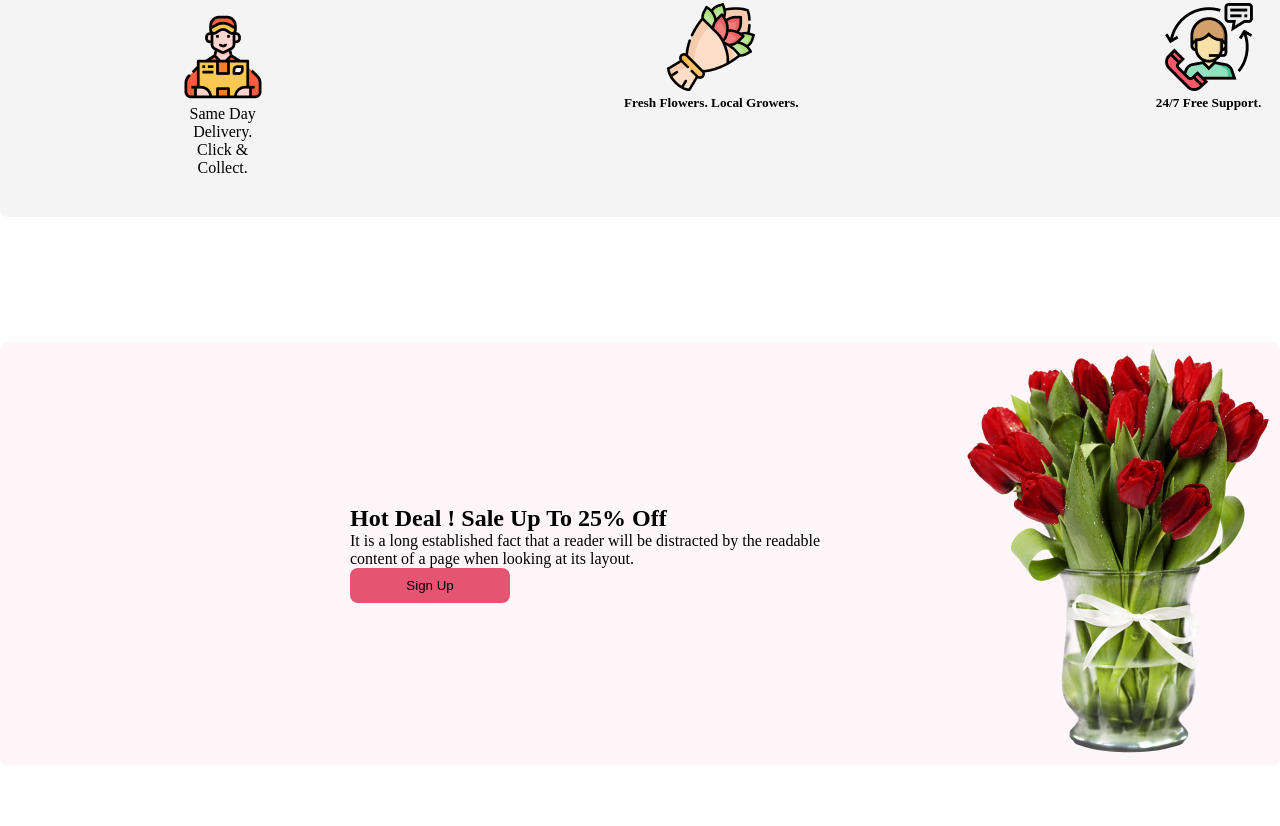
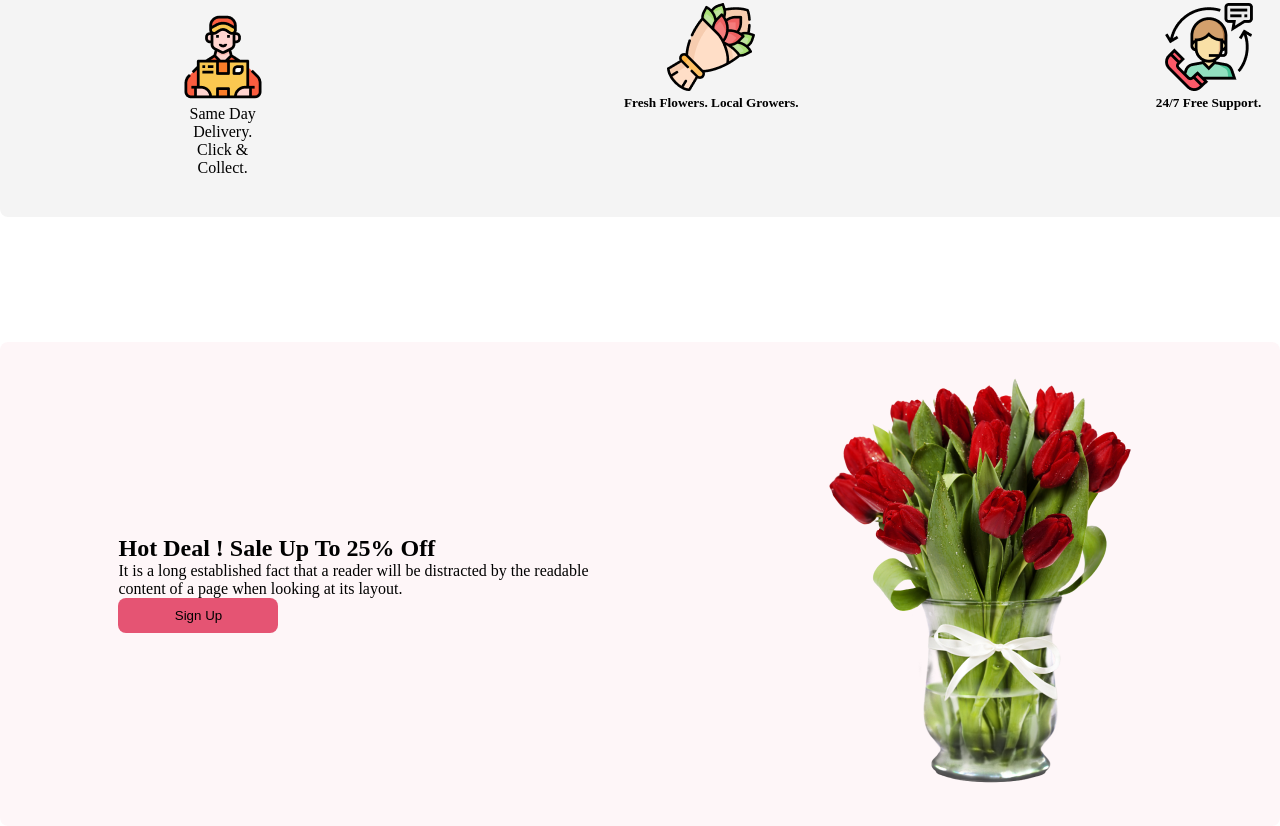
Before and after one commit to singha-saikat/flower-shop-assignment, a plain HTML site: page index.html in a window 1280 px wide. Shown: the part 1887-2713 px from the top of the page. Before the commit the page ends 2653 px from the top, so only its background shows below. Drawn offline with Linux system fonts and the light colour scheme.

Commit message:
hot deal section done

```diff
--- a/style.css
+++ b/style.css
@@ -73,7 +73,6 @@
   gap: 20px;
   padding-top: 45px;
   margin: auto;
-
 }
 .pink-flower-box {
   width: 500px;
@@ -83,64 +82,54 @@
   display: flex;
   justify-content: center;
   align-items: center;
-
 }
-#middle-flower{
-
+#middle-flower {
   background: rgba(5, 151, 160, 0.15);
 }
-#last-flower{
+#last-flower {
   background: rgba(71, 125, 17, 0.15);
 }
-.image-tittle{
+.image-tittle {
   display: flex;
   gap: 390px;
   padding-top: 20px;
 }
-.first-name{
+.first-name {
   padding-left: 381px;
 }
 
-.featured-icon{
+.featured-icon {
   width: 1440px;
   height: 320px;
   margin: auto;
   border-radius: 8px;
   background: rgba(39, 39, 39, 0.05);
   display: flex;
-justify-content:space-around;
+  justify-content: space-around;
   align-items: center;
   text-align: center;
   margin-bottom: 125px;
 }
-.first-icon{
+.first-icon {
   width: 88px;
   height: 88px;
-
 }
-.feature-icon-text{
+.feature-icon-text {
   display: block;
 }
-.first-icon h5{
+.first-icon h5 {
   display: inline;
 }
-.hot-deal-conteinar{
+.hot-deal-conteinar {
   display: flex;
-  justify-content: space-around;
-
-  /* gap : 215px; */
-  align-items:center;
+  justify-content: center;
+  gap: 215px;
+  align-items: center;
   border-radius: 8px;
   background: rgba(229, 84, 115, 0.05);
-
 }
-.hot-deal-info{
-  padding-left:350px;
-  width: 5500px;
-}
-.folwer-imgr{
+.folwer-img img {
   width: 318px;
   height: 420px;
-padding-right: 430px;
-
+  padding: 30px 20px;
 }
```
Lines whose indentation alone changed are shown as unchanged.
